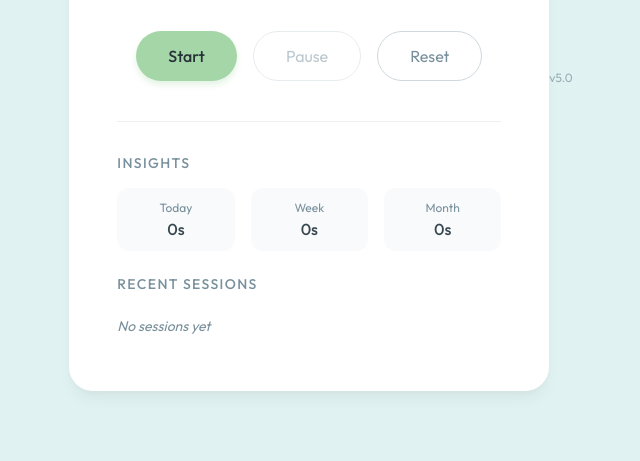
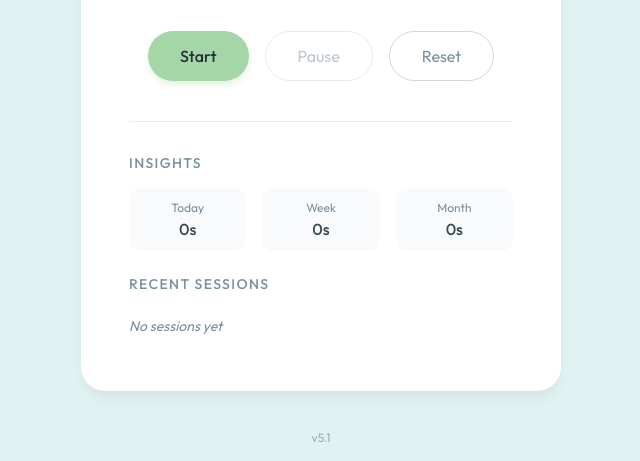
Before and after one commit to ss2code/agy_meditation_timer, a website: page index.html in a window 1280 px wide. Shown: the part 339-800 px from the top of the page, without its empty margins (319-959 px from the left). Drawn offline with Linux system fonts and the light colour scheme.

Commit message:
style: fix version footer position and bump to v5.1

```diff
--- a/index.html
+++ b/index.html
@@ -58,12 +58,11 @@
                     </ul>
                 </div>
             </div>
+        </main>
     </div>
 
     <div id="versionFooter" class="version-footer"></div>
-    </main>
-    </div>
-    <script src="script.js?v=5"></script>
+    <script src="script.js?v=6"></script>
     <script>
         if ('serviceWorker' in navigator) {
             navigator.serviceWorker.register('./service-worker.js')
--- a/script.js
+++ b/script.js
@@ -5,11 +5,10 @@ const resetBtn = document.getElementById('resetBtn');
 const historyList = document.getElementById('historyList');
 const statToday = document.getElementById('statToday');
 const statWeek = document.getElementById('statWeek');
-const statMonth = document.getElementById('statMonth');
 const headerDate = document.getElementById('headerDate');
 const versionFooter = document.getElementById('versionFooter');
 
-const APP_VERSION = 'v5.0';
+const APP_VERSION = 'v5.1';
 
 let elapsedTime = 0;
 let timerId = null;
--- a/service-worker.js
+++ b/service-worker.js
@@ -1,4 +1,4 @@
-const CACHE_NAME = 'meditation-timer-v5';
+const CACHE_NAME = 'meditation-timer-v6';
 const ASSETS = [
     './',
     './index.html',
--- a/style.css
+++ b/style.css
@@ -218,8 +218,14 @@ header h1 {
 }
 
 .version-footer {
-    margin-top: 2rem;
+    position: fixed;
+    bottom: 1rem;
+    left: 0;
+    width: 100%;
+    text-align: center;
     font-size: 0.75rem;
     color: var(--text-secondary);
     opacity: 0.7;
+    pointer-events: none;
+    /* Let clicks pass through if it overlaps something */
 }
```
